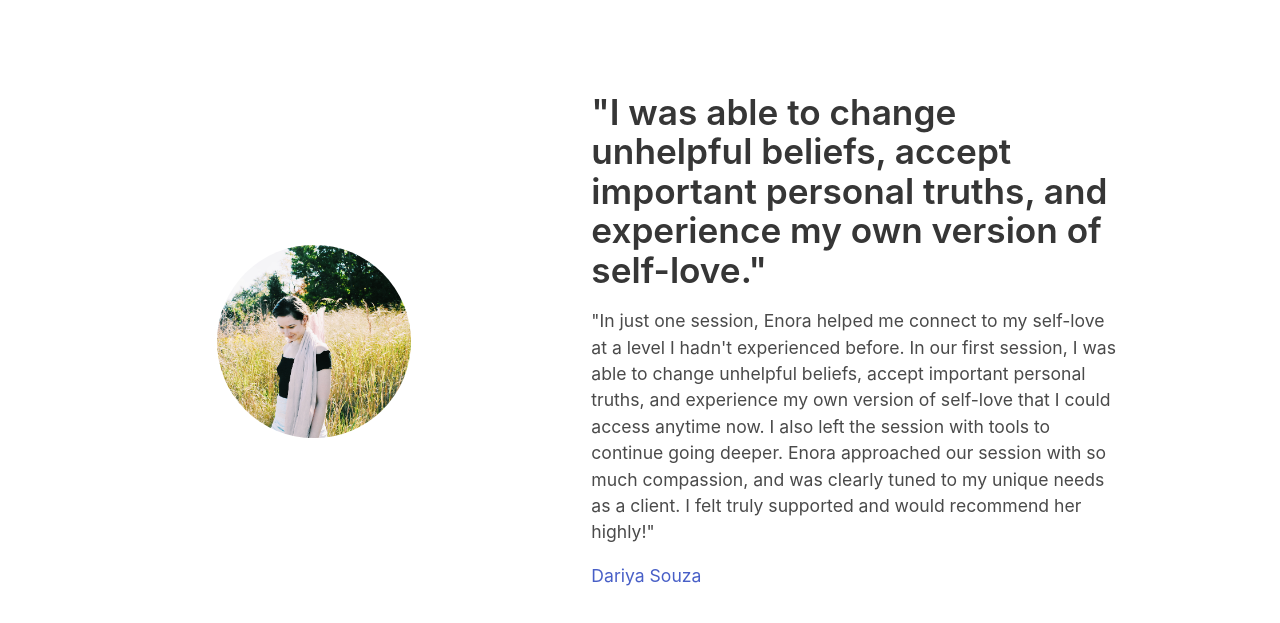
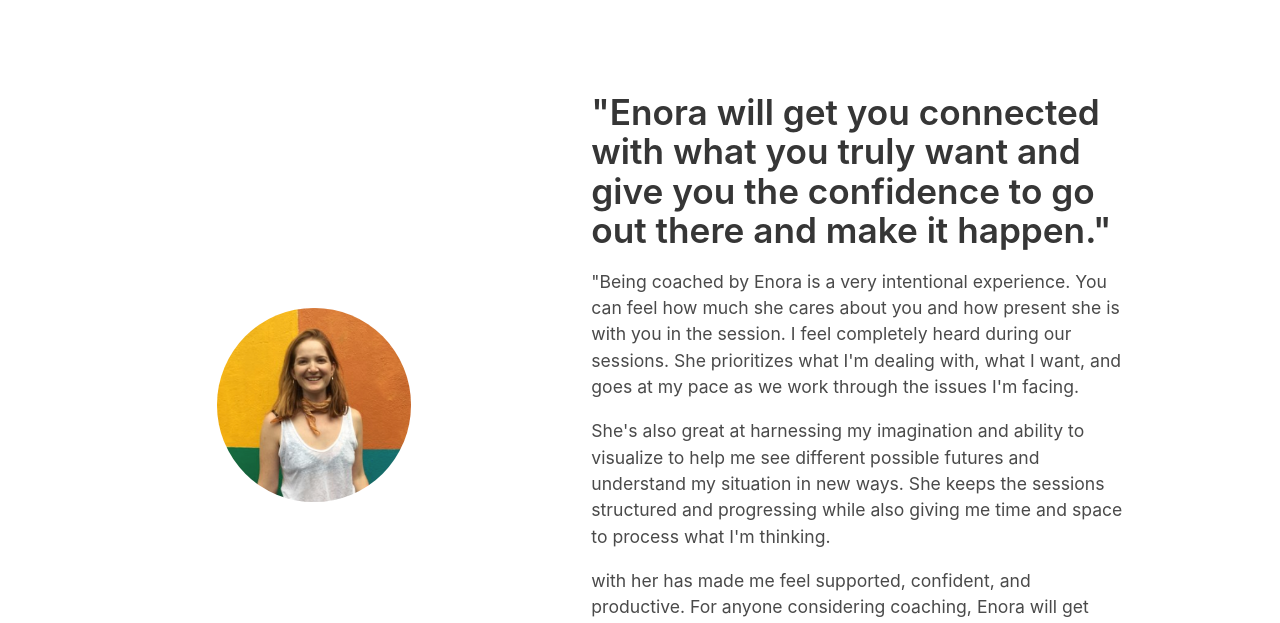
Before and after one commit to enoralecuyer/coaching, a website: page testimonials.html in a window 1280 px wide. Shown: the part 323-946 px from the top of the page. Drawn offline with nearby package versions, Linux system fonts and the light colour scheme.

Commit message:
removed d

```diff
--- a/testimonials.html
+++ b/testimonials.html
@@ -77,32 +77,6 @@
         <h2 class="subtitle is-4">
           I am deeply grateful for having worked with so many talented and amazing people.
         </h2>
-      </div>
-    </div>
-
-    <div class="columns is-vcentered">
-      <div class="column is-2 is-offset-2">
-        <figure class="image is-600x600">
-          <img src="img/dariya-souza.png" class="avatar">
-        </figure>
-      </div>
-      <div class="column is-6 is-offset-1">
-        <div class="content blog-post section">
-          <h1>
-            "I was able to change unhelpful beliefs, accept important personal truths, and experience my own version of self-love."
-          </h1>
-          <p>
-            "In just one session, Enora helped me connect to my self-love at a level I hadn't experienced before. In our first session,
-            I was able to change unhelpful beliefs, accept important personal truths, and experience my own version of self-love that
-            I could access anytime now. I also left the session with tools to continue going deeper. Enora approached our session
-            with so much compassion, and was clearly tuned to my unique needs as a client. I felt truly supported and would recommend her highly!"
-          </p>
-          <p>
-            <a href="https://dariyasouza.com/">
-              Dariya Souza
-            </a>
-          </p>
-        </div>
       </div>
     </div>
 
```
Also changed, not shown: index.html (+0 -18 lines).
